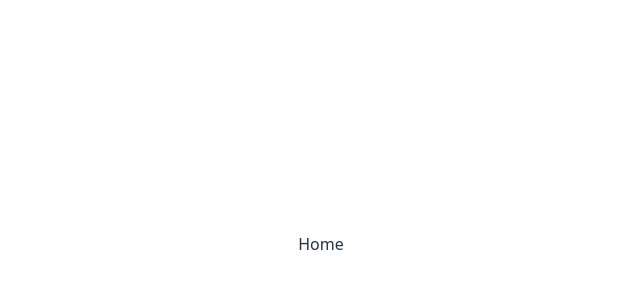
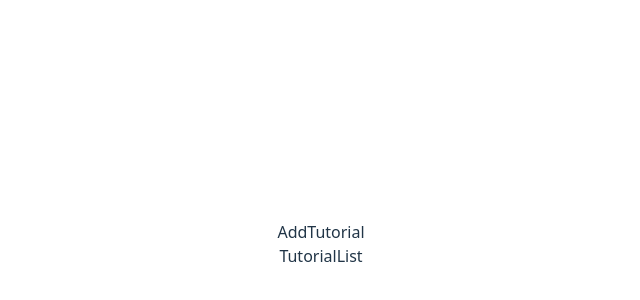
Before and after one commit to ImrenR/FrontEnd-Notebook, a React (Vite) app in the folder useEffect-Axios-Example/: page / in a window 1280 px wide. Shown: the part 156-456 px from the top of the page, without its empty margins (319-959 px from the left). Built offline with nearby package versions, Linux system fonts and the light colour scheme.

Commit message:
pages are connected

```diff
--- /dev/null
+++ b/useEffect-Axios-Example/src/components/AddTutorial.jsx
@@ -0,0 +1,5 @@
+const AddTutorial = () => {
+  return <div>AddTutorial</div>
+}
+
+export default AddTutorial
--- /dev/null
+++ b/useEffect-Axios-Example/src/components/TutorialList.jsx
@@ -0,0 +1,5 @@
+const TutorialList = () => {
+  return <div>TutorialList</div>
+}
+
+export default TutorialList
--- a/useEffect-Axios-Example/src/pages/Home.jsx
+++ b/useEffect-Axios-Example/src/pages/Home.jsx
@@ -1,5 +1,11 @@
+import AddTutorial from "../components/AddTutorial"
+import TutorialList from "../components/TutorialList"
+
 const Home = () => {
-  return <div>Home</div>
+  return <div>
+    <AddTutorial/>
+    <TutorialList/>
+  </div>
 }
 
 export default Home
```
